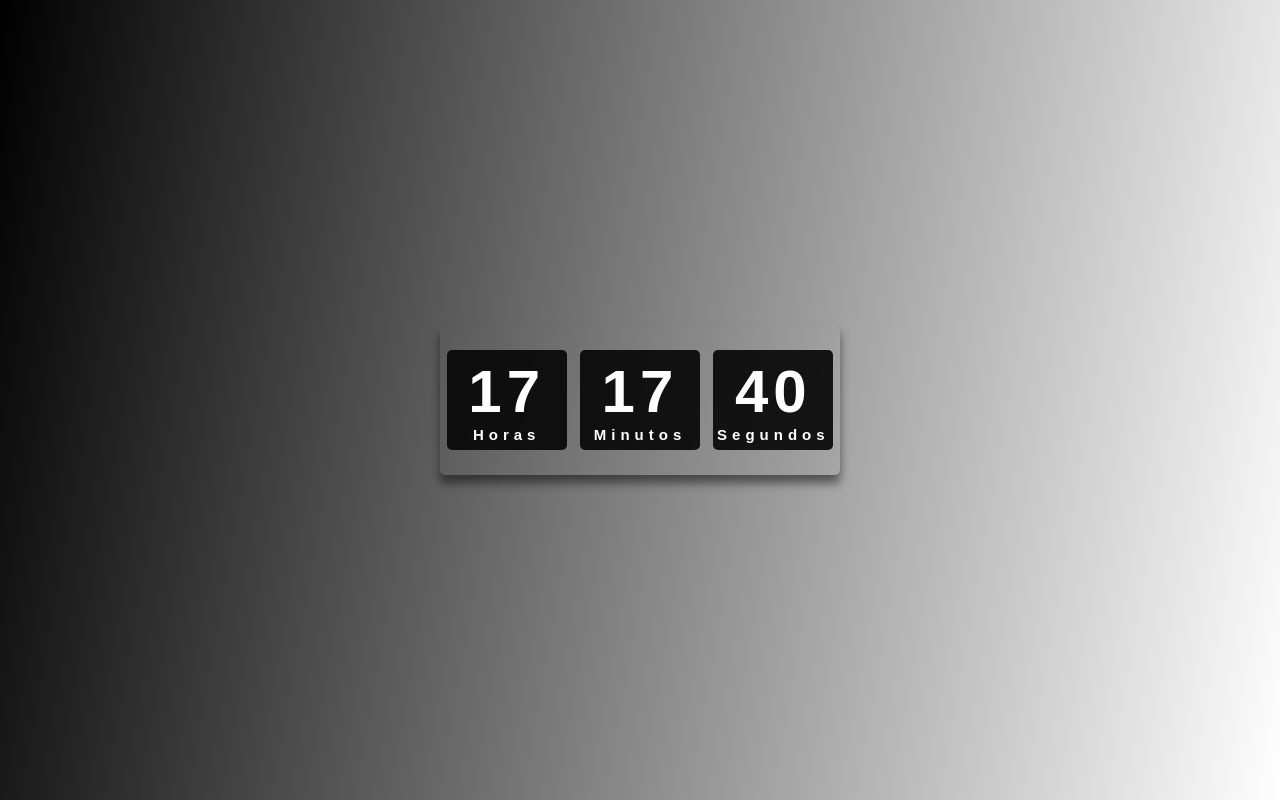
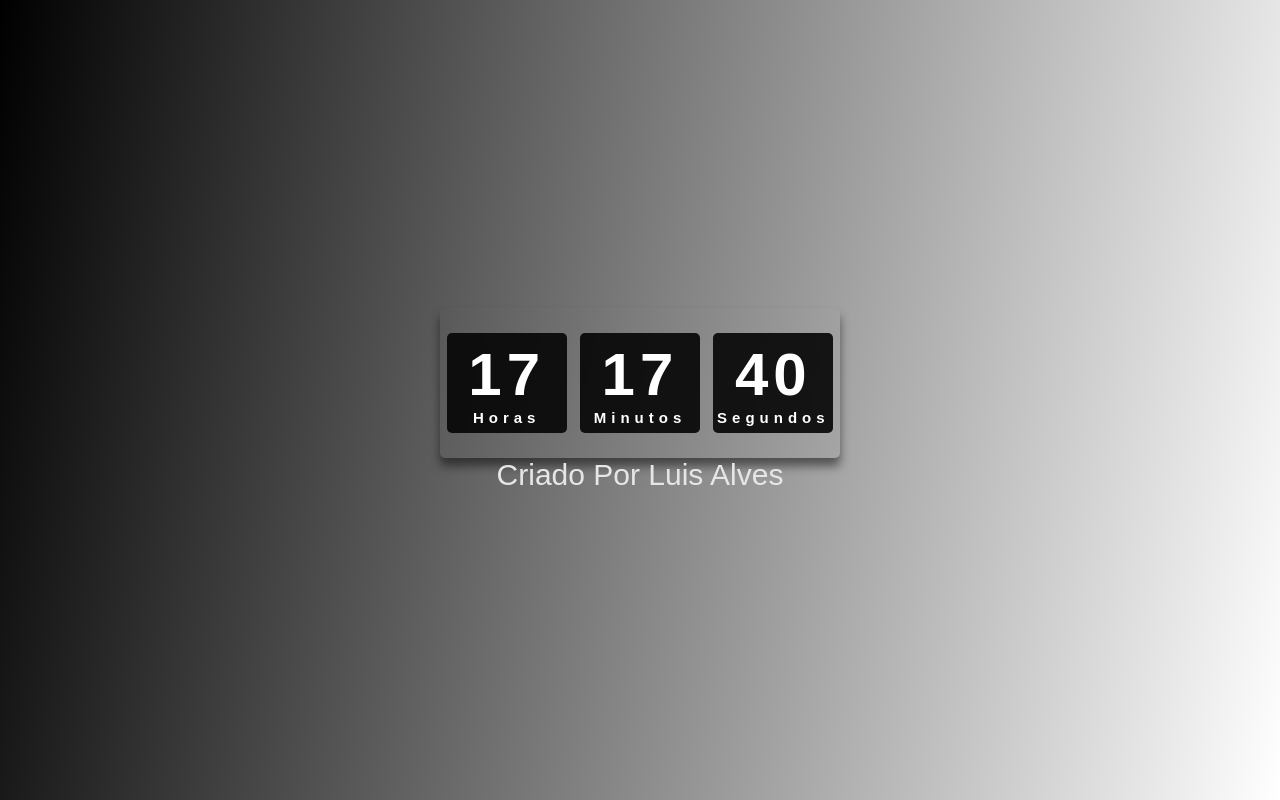
Before and after one commit to LuisAlvesSilva/Relogio-Digital, a plain HTML site: page index.html in a window 1280 px wide. Drawn offline with Linux system fonts and the light colour scheme; a web font is replaced by a local one.

Commit message:
Update index.html

```diff
--- a/index.html
+++ b/index.html
@@ -24,8 +24,8 @@
             <span id="segundos">00</span>
             <span class="tempo">Segundos</span>
         </div>
-
     </div>
+    <div class="texto">Criado Por Luis Alves</div>
 </body>
 <script src="/scripts/script.js"></script>
 </html>
```
